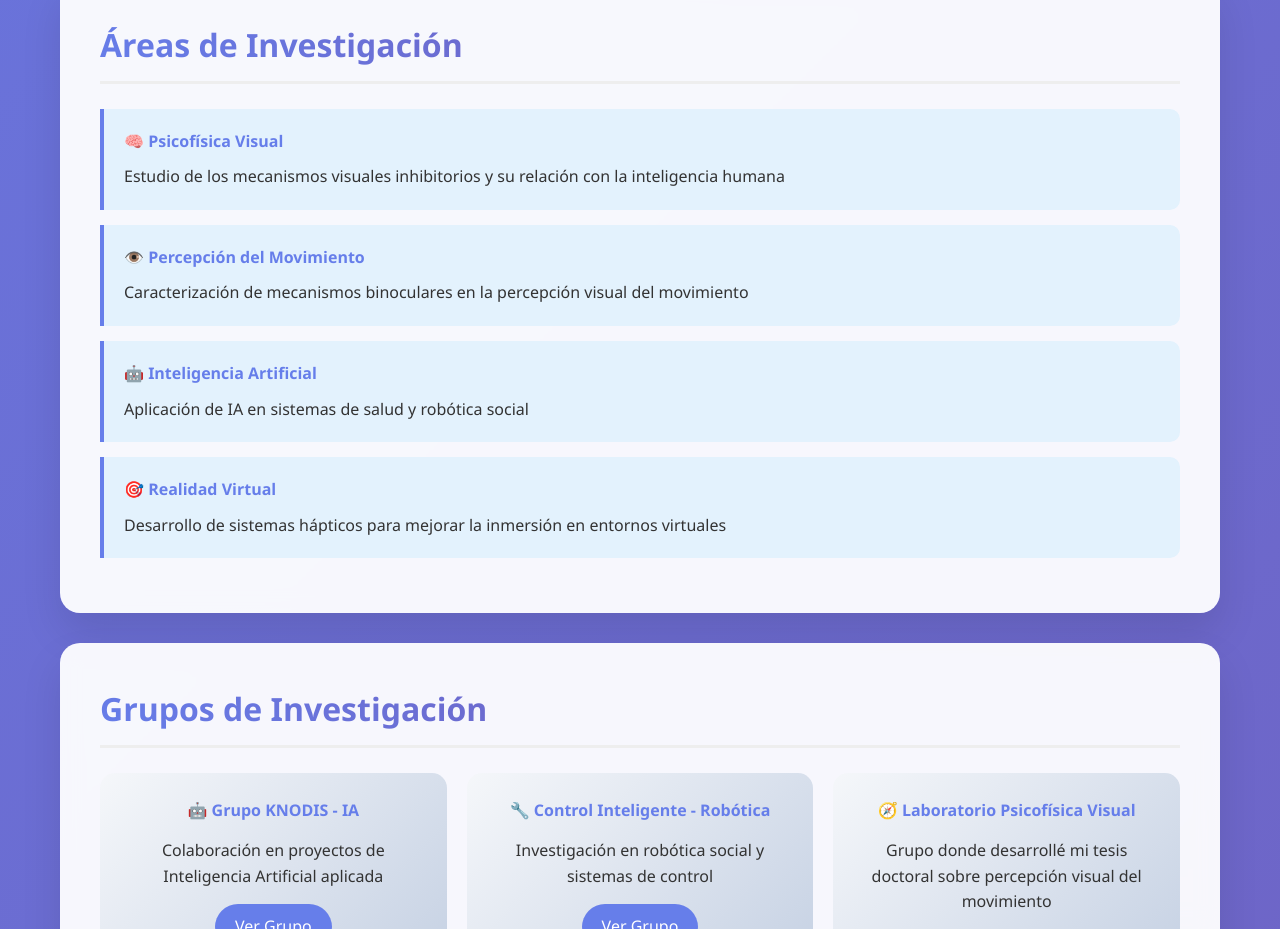
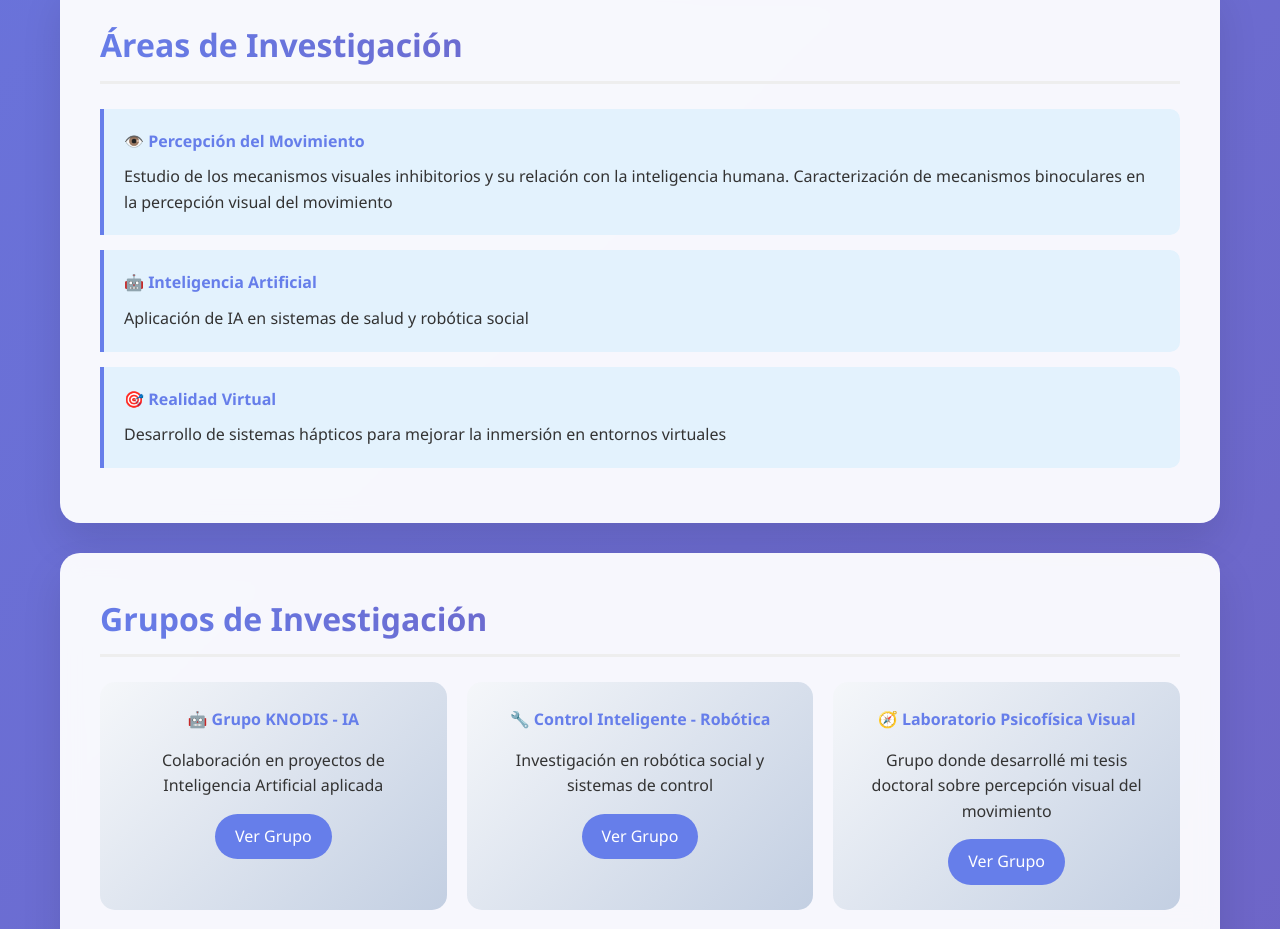
Before and after one commit to SandraAParaiso/sandraarranzparaiso, a plain HTML site: page index.html in a window 1280 px wide. Shown: the part 2000-2929 px from the top of the page. Drawn offline with Linux system fonts and the light colour scheme.

Commit message:
Update index.html

```diff
--- a/index.html
+++ b/index.html
@@ -454,12 +454,8 @@ Estoy <strong>acreditada por ANECA</strong> para las figuras de <strong>Profesor
         <section class="section">
             <h2>Áreas de Investigación</h2>
             <div class="research-area">
-                <h4>🧠 Psicofísica Visual</h4>
-                <p>Estudio de los mecanismos visuales inhibitorios y su relación con la inteligencia humana</p>
-            </div>
-            <div class="research-area">
                 <h4>👁️ Percepción del Movimiento</h4>
-                <p>Caracterización de mecanismos binoculares en la percepción visual del movimiento</p>
+                <p>Estudio de los mecanismos visuales inhibitorios y su relación con la inteligencia humana. Caracterización de mecanismos binoculares en la percepción visual del movimiento</p>
             </div>
             <div class="research-area">
                 <h4>🤖 Inteligencia Artificial</h4>
```
